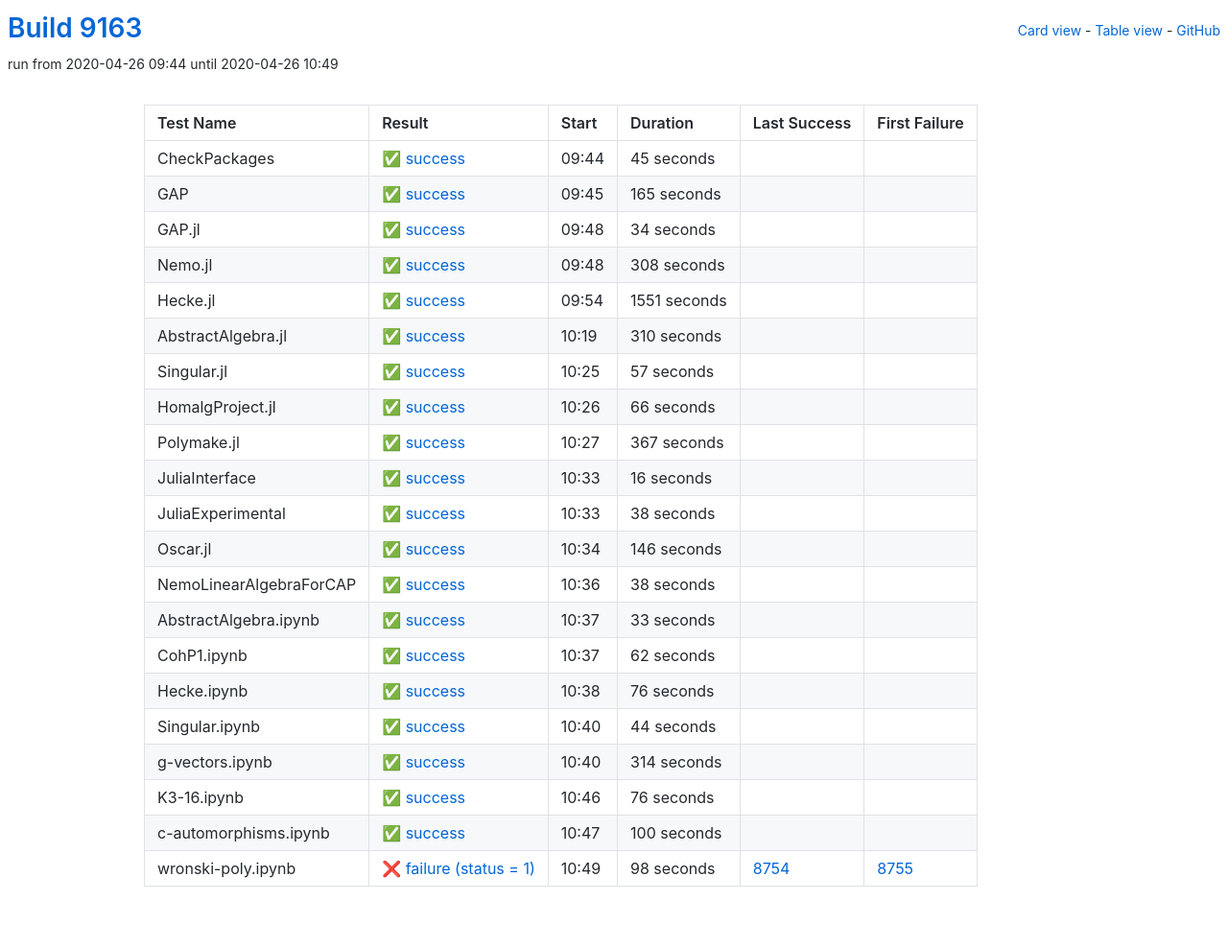
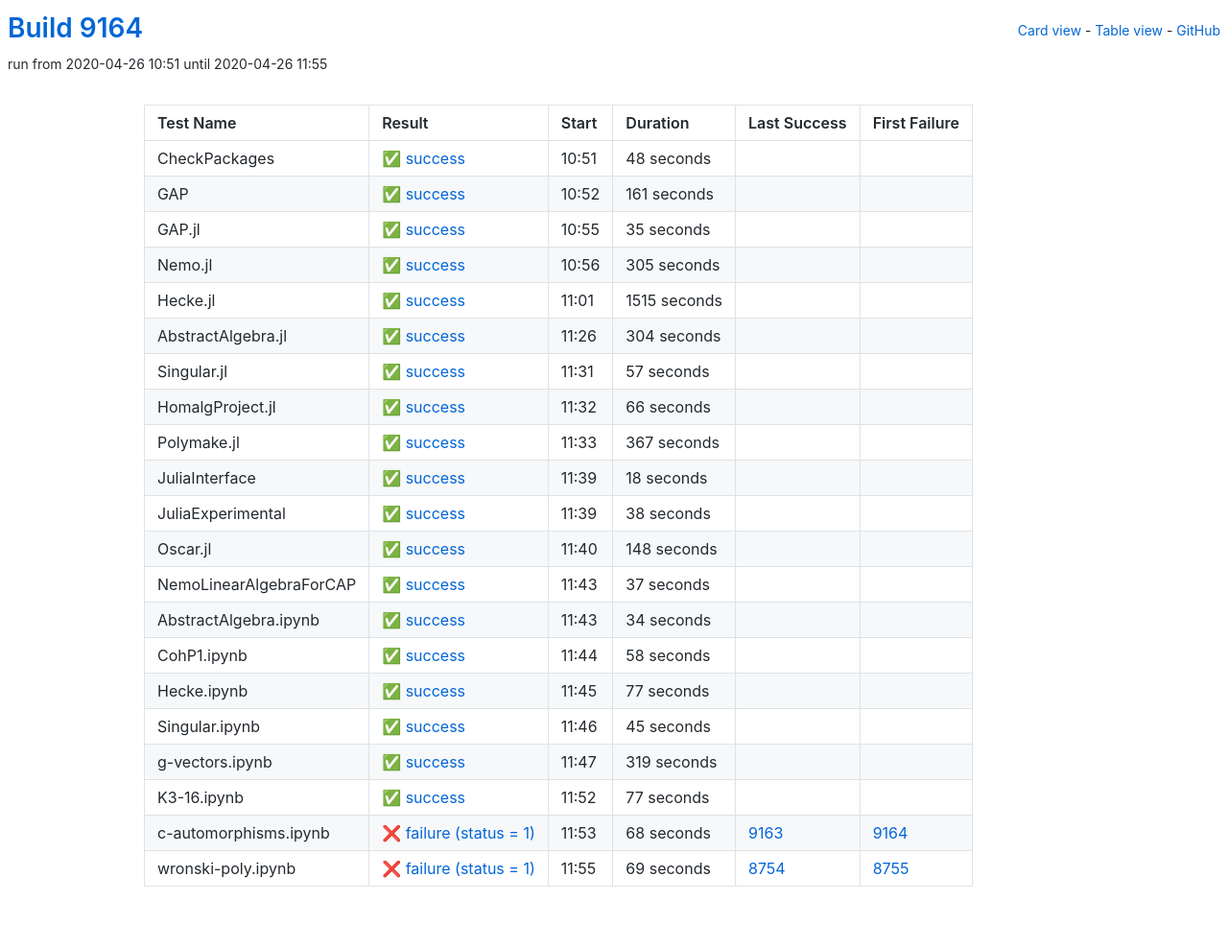
Before and after one commit to oscar-system/oscar-ci-status, a Jekyll site: the page built from table.html, in a window 1280 px wide. Shown: the whole page at 96% size. Built offline with Jekyll 4.4.1, drawn with Linux system fonts in a browser that asks for light colours.

Commit message:
Build 9164

```diff
--- a/_data/ci.yml
+++ b/_data/ci.yml
@@ -1,27 +1,148 @@
-build: 9163
-build_url: https://oscarci.mathematik.uni-kl.de/job/oscar/9163/
+build: 9164
+build_url: https://oscarci.mathematik.uni-kl.de/job/oscar/9164/
 job: oscar
 tests:
-- duration: 45
+- duration: 48
   exitcode: 0
   first_failure: false
   first_failure_url: null
   last_success: false
   last_success_url: null
-  log: https://oscarci.mathematik.uni-kl.de/job/oscar/9163/artifact/logs/build-9163/CheckPackages.log
+  log: https://oscarci.mathematik.uni-kl.de/job/oscar/9164/artifact/logs/build-9164/CheckPackages.log
   name: CheckPackages
-  start: 2020-04-26 09:44
+  start: 2020-04-26 10:51
   status: success
   success: true
-- duration: 165
+- duration: 161
   exitcode: 0
   first_failure: false
   first_failure_url: null
   last_success: false
   last_success_url: null
-  log: https://oscarci.mathematik.uni-kl.de/job/oscar/9163/artifact/logs/build-9163/GAP.log
+  log: https://oscarci.mathematik.uni-kl.de/job/oscar/9164/artifact/logs/build-9164/GAP.log
   name: GAP
-  start: 2020-04-26 09:45
+  start: 2020-04-26 10:52
+  status: success
+  success: true
+- duration: 35
+  exitcode: 0
+  first_failure: false
+  first_failure_url: null
+  last_success: false
+  last_success_url: null
+  log: https://oscarci.mathematik.uni-kl.de/job/oscar/9164/artifact/logs/build-9164/GAP.jl.log
+  name: GAP.jl
+  start: 2020-04-26 10:55
+  status: success
+  success: true
+- duration: 305
+  exitcode: 0
+  first_failure: false
+  first_failure_url: null
+  last_success: false
+  last_success_url: null
+  log: https://oscarci.mathematik.uni-kl.de/job/oscar/9164/artifact/logs/build-9164/Nemo.jl.log
+  name: Nemo.jl
+  start: 2020-04-26 10:56
+  status: success
+  success: true
+- duration: 1515
+  exitcode: 0
+  first_failure: false
+  first_failure_url: null
+  last_success: false
+  last_success_url: null
+  log: https://oscarci.mathematik.uni-kl.de/job/oscar/9164/artifact/logs/build-9164/Hecke.jl.log
+  name: Hecke.jl
+  start: 2020-04-26 11:01
+  status: success
+  success: true
+- duration: 304
+  exitcode: 0
+  first_failure: false
+  first_failure_url: null
+  last_success: false
+  last_success_url: null
+  log: https://oscarci.mathematik.uni-kl.de/job/oscar/9164/artifact/logs/build-9164/AbstractAlgebra.jl.log
+  name: AbstractAlgebra.jl
+  start: 2020-04-26 11:26
+  status: success
+  success: true
+- duration: 57
+  exitcode: 0
+  first_failure: false
+  first_failure_url: null
+  last_success: false
+  last_success_url: null
+  log: https://oscarci.mathematik.uni-kl.de/job/oscar/9164/artifact/logs/build-9164/Singular.jl.log
+  name: Singular.jl
+  start: 2020-04-26 11:31
+  status: success
+  success: true
+- duration: 66
+  exitcode: 0
+  first_failure: false
+  first_failure_url: null
+  last_success: false
+  last_success_url: null
+  log: https://oscarci.mathematik.uni-kl.de/job/oscar/9164/artifact/logs/build-9164/HomalgProject.jl.log
+  name: HomalgProject.jl
+  start: 2020-04-26 11:32
+  status: success
+  success: true
+- duration: 367
+  exitcode: 0
+  first_failure: false
+  first_failure_url: null
+  last_success: false
+  last_success_url: null
+  log: https://oscarci.mathematik.uni-kl.de/job/oscar/9164/artifact/logs/build-9164/Polymake.jl.log
+  name: Polymake.jl
+  start: 2020-04-26 11:33
+  status: success
+  success: true
+- duration: 18
+  exitcode: 0
+  first_failure: false
+  first_failure_url: null
+  last_success: false
+  last_success_url: null
+  log: https://oscarci.mathematik.uni-kl.de/job/oscar/9164/artifact/logs/build-9164/JuliaInterface.log
+  name: JuliaInterface
+  start: 2020-04-26 11:39
+  status: success
+  success: true
+- duration: 38
+  exitcode: 0
+  first_failure: false
+  first_failure_url: null
+  last_success: false
+  last_success_url: null
+  log: https://oscarci.mathematik.uni-kl.de/job/oscar/9164/artifact/logs/build-9164/JuliaExperimental.log
+  name: JuliaExperimental
+  start: 2020-04-26 11:39
+  status: success
+  success: true
+- duration: 148
+  exitcode: 0
+  first_failure: false
+  first_failure_url: null
+  last_success: false
+  last_success_url: null
+  log: https://oscarci.mathematik.uni-kl.de/job/oscar/9164/artifact/logs/build-9164/Oscar.jl.log
+  name: Oscar.jl
+  start: 2020-04-26 11:40
+  status: success
+  success: true
+- duration: 37
+  exitcode: 0
+  first_failure: false
+  first_failure_url: null
+  last_success: false
+  last_success_url: null
+  log: https://oscarci.mathematik.uni-kl.de/job/oscar/9164/artifact/logs/build-9164/NemoLinearAlgebraForCAP.log
+  name: NemoLinearAlgebraForCAP
+  start: 2020-04-26 11:43
   status: success
   success: true
 - duration: 34
@@ -30,206 +151,85 @@ tests:
   first_failure_url: null
   last_success: false
   last_success_url: null
-  log: https://oscarci.mathematik.uni-kl.de/job/oscar/9163/artifact/logs/build-9163/GAP.jl.log
-  name: GAP.jl
-  start: 2020-04-26 09:48
+  log: https://oscarci.mathematik.uni-kl.de/job/oscar/9164/artifact/logs/build-9164/AbstractAlgebra.ipynb.log
+  name: AbstractAlgebra.ipynb
+  start: 2020-04-26 11:43
   status: success
   success: true
-- duration: 308
+- duration: 58
   exitcode: 0
   first_failure: false
   first_failure_url: null
   last_success: false
   last_success_url: null
-  log: https://oscarci.mathematik.uni-kl.de/job/oscar/9163/artifact/logs/build-9163/Nemo.jl.log
-  name: Nemo.jl
-  start: 2020-04-26 09:48
+  log: https://oscarci.mathematik.uni-kl.de/job/oscar/9164/artifact/logs/build-9164/CohP1.ipynb.log
+  name: CohP1.ipynb
+  start: 2020-04-26 11:44
   status: success
   success: true
-- duration: 1551
+- duration: 77
   exitcode: 0
   first_failure: false
   first_failure_url: null
   last_success: false
   last_success_url: null
-  log: https://oscarci.mathematik.uni-kl.de/job/oscar/9163/artifact/logs/build-9163/Hecke.jl.log
-  name: Hecke.jl
-  start: 2020-04-26 09:54
+  log: https://oscarci.mathematik.uni-kl.de/job/oscar/9164/artifact/logs/build-9164/Hecke.ipynb.log
+  name: Hecke.ipynb
+  start: 2020-04-26 11:45
   status: success
   success: true
-- duration: 310
+- duration: 45
   exitcode: 0
   first_failure: false
   first_failure_url: null
   last_success: false
   last_success_url: null
-  log: https://oscarci.mathematik.uni-kl.de/job/oscar/9163/artifact/logs/build-9163/AbstractAlgebra.jl.log
-  name: AbstractAlgebra.jl
-  start: 2020-04-26 10:19
+  log: https://oscarci.mathematik.uni-kl.de/job/oscar/9164/artifact/logs/build-9164/Singular.ipynb.log
+  name: Singular.ipynb
+  start: 2020-04-26 11:46
   status: success
   success: true
-- duration: 57
+- duration: 319
   exitcode: 0
   first_failure: false
   first_failure_url: null
   last_success: false
   last_success_url: null
-  log: https://oscarci.mathematik.uni-kl.de/job/oscar/9163/artifact/logs/build-9163/Singular.jl.log
-  name: Singular.jl
-  start: 2020-04-26 10:25
+  log: https://oscarci.mathematik.uni-kl.de/job/oscar/9164/artifact/logs/build-9164/g-vectors.ipynb.log
+  name: g-vectors.ipynb
+  start: 2020-04-26 11:47
   status: success
   success: true
-- duration: 66
+- duration: 77
   exitcode: 0
   first_failure: false
   first_failure_url: null
   last_success: false
   last_success_url: null
-  log: https://oscarci.mathematik.uni-kl.de/job/oscar/9163/artifact/logs/build-9163/HomalgProject.jl.log
-  name: HomalgProject.jl
-  start: 2020-04-26 10:26
+  log: https://oscarci.mathematik.uni-kl.de/job/oscar/9164/artifact/logs/build-9164/K3-16.ipynb.log
+  name: K3-16.ipynb
+  start: 2020-04-26 11:52
   status: success
   success: true
-- duration: 367
-  exitcode: 0
-  first_failure: false
-  first_failure_url: null
-  last_success: false
-  last_success_url: null
-  log: https://oscarci.mathematik.uni-kl.de/job/oscar/9163/artifact/logs/build-9163/Polymake.jl.log
-  name: Polymake.jl
-  start: 2020-04-26 10:27
-  status: success
-  success: true
-- duration: 16
-  exitcode: 0
-  first_failure: false
-  first_failure_url: null
-  last_success: false
-  last_success_url: null
-  log: https://oscarci.mathematik.uni-kl.de/job/oscar/9163/artifact/logs/build-9163/JuliaInterface.log
-  name: JuliaInterface
-  start: 2020-04-26 10:33
-  status: success
-  success: true
-- duration: 38
-  exitcode: 0
-  first_failure: false
-  first_failure_url: null
-  last_success: false
-  last_success_url: null
-  log: https://oscarci.mathematik.uni-kl.de/job/oscar/9163/artifact/logs/build-9163/JuliaExperimental.log
-  name: JuliaExperimental
-  start: 2020-04-26 10:33
-  status: success
-  success: true
-- duration: 146
-  exitcode: 0
-  first_failure: false
-  first_failure_url: null
-  last_success: false
-  last_success_url: null
-  log: https://oscarci.mathematik.uni-kl.de/job/oscar/9163/artifact/logs/build-9163/Oscar.jl.log
-  name: Oscar.jl
-  start: 2020-04-26 10:34
-  status: success
-  success: true
-- duration: 38
-  exitcode: 0
-  first_failure: false
-  first_failure_url: null
-  last_success: false
-  last_success_url: null
-  log: https://oscarci.mathematik.uni-kl.de/job/oscar/9163/artifact/logs/build-9163/NemoLinearAlgebraForCAP.log
-  name: NemoLinearAlgebraForCAP
-  start: 2020-04-26 10:36
-  status: success
-  success: true
-- duration: 33
-  exitcode: 0
-  first_failure: false
-  first_failure_url: null
-  last_success: false
-  last_success_url: null
-  log: https://oscarci.mathematik.uni-kl.de/job/oscar/9163/artifact/logs/build-9163/AbstractAlgebra.ipynb.log
-  name: AbstractAlgebra.ipynb
-  start: 2020-04-26 10:37
-  status: success
-  success: true
-- duration: 62
-  exitcode: 0
-  first_failure: false
-  first_failure_url: null
-  last_success: false
-  last_success_url: null
-  log: https://oscarci.mathematik.uni-kl.de/job/oscar/9163/artifact/logs/build-9163/CohP1.ipynb.log
-  name: CohP1.ipynb
-  start: 2020-04-26 10:37
-  status: success
-  success: true
-- duration: 76
-  exitcode: 0
-  first_failure: false
-  first_failure_url: null
-  last_success: false
-  last_success_url: null
-  log: https://oscarci.mathematik.uni-kl.de/job/oscar/9163/artifact/logs/build-9163/Hecke.ipynb.log
-  name: Hecke.ipynb
-  start: 2020-04-26 10:38
-  status: success
-  success: true
-- duration: 44
-  exitcode: 0
-  first_failure: false
-  first_failure_url: null
-  last_success: false
-  last_success_url: null
-  log: https://oscarci.mathematik.uni-kl.de/job/oscar/9163/artifact/logs/build-9163/Singular.ipynb.log
-  name: Singular.ipynb
-  start: 2020-04-26 10:40
-  status: success
-  success: true
-- duration: 314
-  exitcode: 0
-  first_failure: false
-  first_failure_url: null
-  last_success: false
-  last_success_url: null
-  log: https://oscarci.mathematik.uni-kl.de/job/oscar/9163/artifact/logs/build-9163/g-vectors.ipynb.log
-  name: g-vectors.ipynb
-  start: 2020-04-26 10:40
-  status: success
-  success: true
-- duration: 76
-  exitcode: 0
-  first_failure: false
-  first_failure_url: null
-  last_success: false
-  last_success_url: null
-  log: https://oscarci.mathematik.uni-kl.de/job/oscar/9163/artifact/logs/build-9163/K3-16.ipynb.log
-  name: K3-16.ipynb
-  start: 2020-04-26 10:46
-  status: success
-  success: true
-- duration: 100
-  exitcode: 0
-  first_failure: false
-  first_failure_url: null
-  last_success: false
-  last_success_url: null
-  log: https://oscarci.mathematik.uni-kl.de/job/oscar/9163/artifact/logs/build-9163/c-automorphisms.ipynb.log
+- duration: 68
+  exitcode: 1
+  first_failure: 9164
+  first_failure_url: https://oscarci.mathematik.uni-kl.de/job/oscar/9164/
+  last_success: 9163
+  last_success_url: https://oscarci.mathematik.uni-kl.de/job/oscar/9163/
+  log: https://oscarci.mathematik.uni-kl.de/job/oscar/9164/artifact/logs/build-9164/c-automorphisms.ipynb.log
   name: c-automorphisms.ipynb
-  start: 2020-04-26 10:47
-  status: success
-  success: true
-- duration: 98
+  start: 2020-04-26 11:53
+  status: failure
+  success: false
+- duration: 69
   exitcode: 1
   first_failure: 8755
   first_failure_url: https://oscarci.mathematik.uni-kl.de/job/oscar/8755/
   last_success: 8754
   last_success_url: https://oscarci.mathematik.uni-kl.de/job/oscar/8754/
-  log: https://oscarci.mathematik.uni-kl.de/job/oscar/9163/artifact/logs/build-9163/wronski-poly.ipynb.log
+  log: https://oscarci.mathematik.uni-kl.de/job/oscar/9164/artifact/logs/build-9164/wronski-poly.ipynb.log
   name: wronski-poly.ipynb
-  start: 2020-04-26 10:49
+  start: 2020-04-26 11:55
   status: failure
   success: false
```
Also changed, not shown: README.md.
